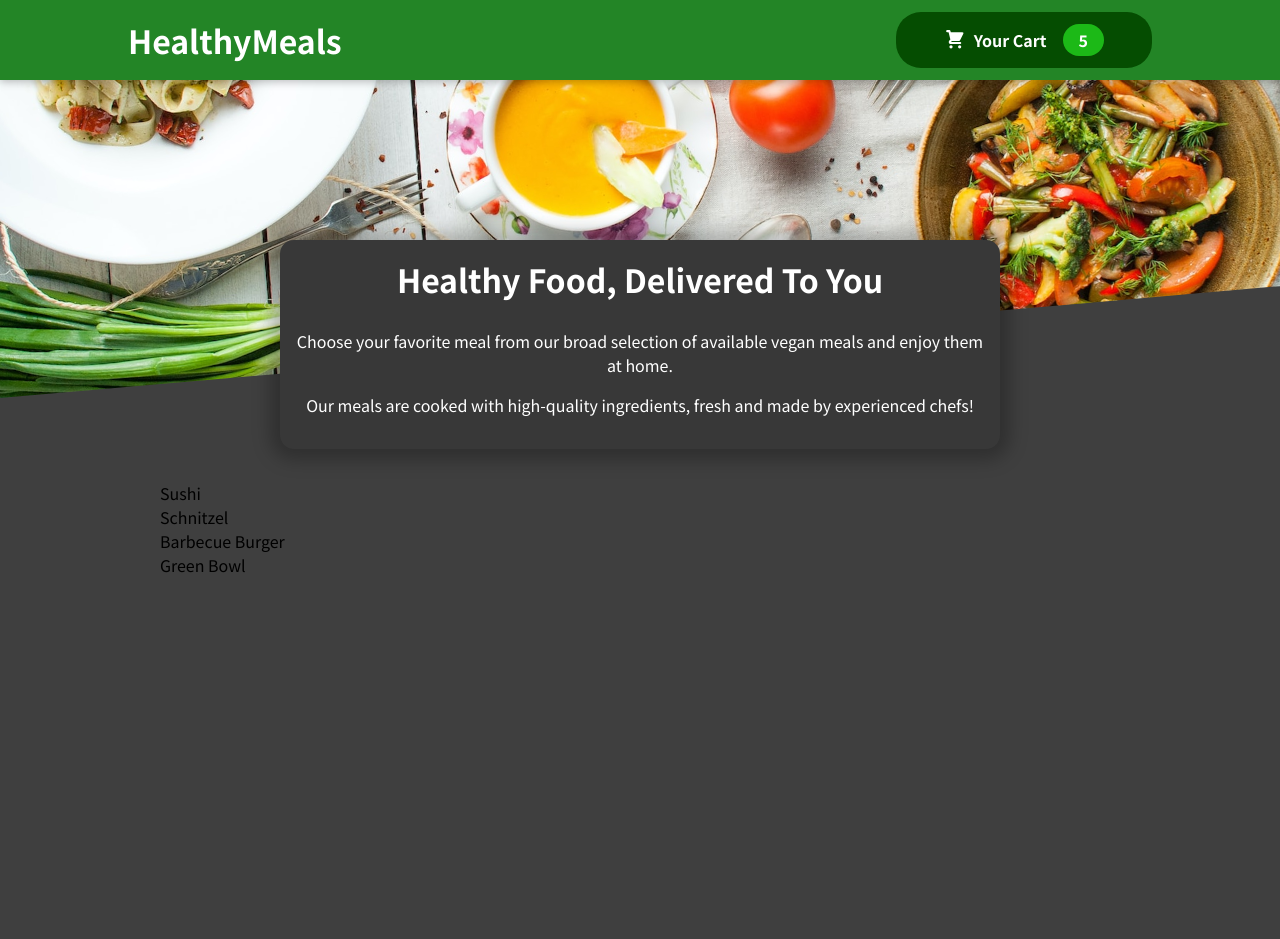
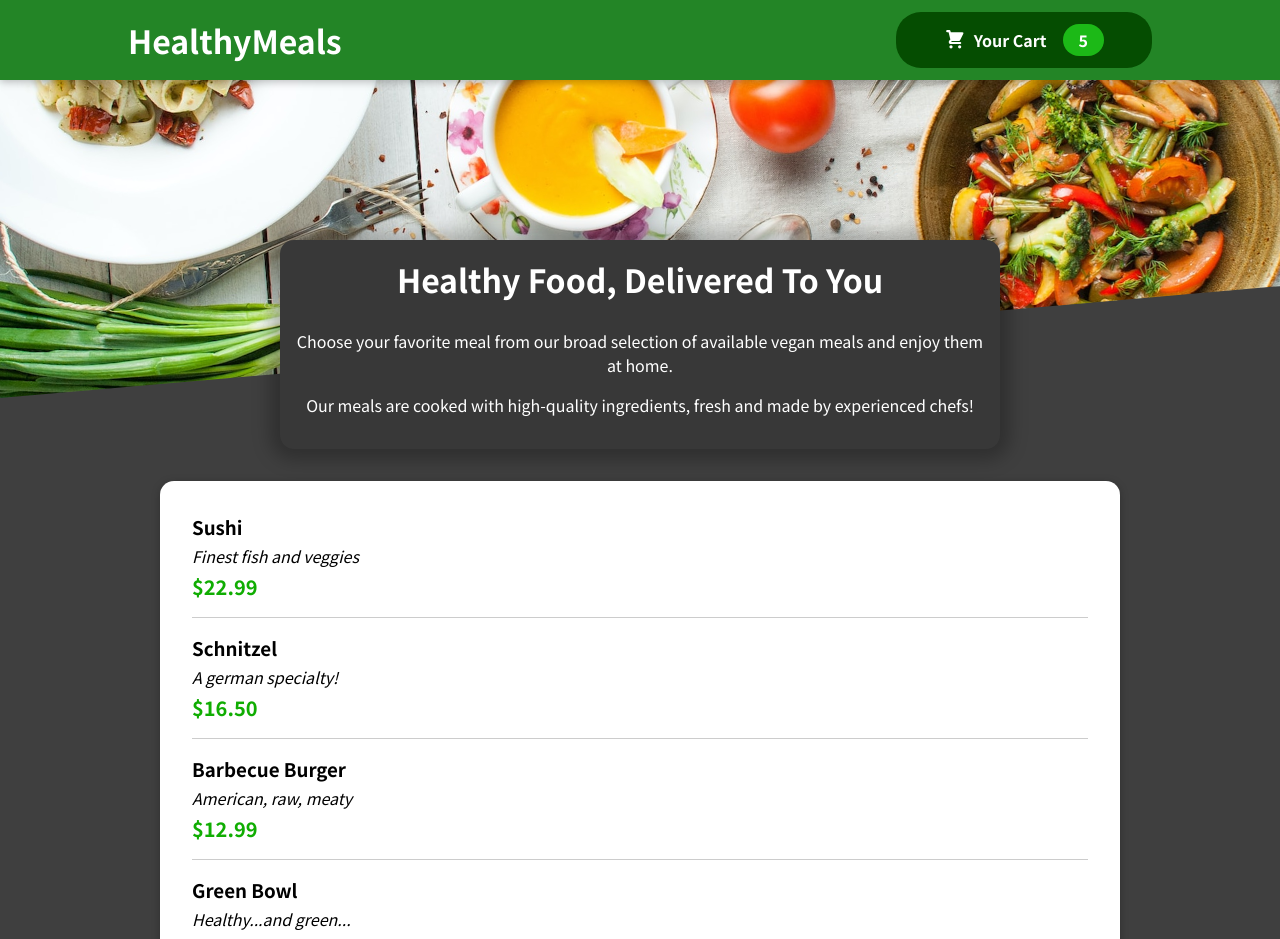
Before and after one commit to GabrielOliveira-1/food-order-app, a React (Create React App) app: page / in a window 1280 px wide. Shown: the top 939 px of the page. Before the commit the page ends 800 px from the top, so only its background shows below. Built offline with nearby package versions, Linux system fonts and the light colour scheme.

Commit message:
Update food list style
- Add MealItem.js, Card.js amd its respective CSS modules

- Add MealItemform template to implement later

- Implement MealItem and AvailableMeals logic

```diff
--- a/src/App.js
+++ b/src/App.js
@@ -1,6 +1,7 @@
 import { Fragment } from "react";
 import Header from "./Components/Layout/Header";
 import Meals from "./Components/Meals/Meals";
+import MealItem from "./Components/Meals/MealItem/MealItem";
 
 function App() {
   return (
--- a/src/Components/Meals/AvailableMeals.js
+++ b/src/Components/Meals/AvailableMeals.js
@@ -1,4 +1,6 @@
+import Card from "../UI/Card";
 import classes from "./AvailableMeals.module.css";
+import MealItem from "./MealItem/MealItem";
 
 const DUMMY_MEALS = [
   {
@@ -28,11 +30,20 @@
 ];
 
 const AvailableMeals = () => {
-  const mealsList = DUMMY_MEALS.map((meal) => <li>{meal.name} </li>);
+  const mealsList = DUMMY_MEALS.map((meal) => (
+    <MealItem
+      key={meal.id}
+      name={meal.name}
+      description={meal.description}
+      price={meal.price}
+    />
+  ));
 
   return (
     <section className={classes.meals}>
-      <ul>{mealsList}</ul>
+      <Card>
+        <ul>{mealsList}</ul>
+      </Card>
     </section>
   );
 };
--- /dev/null
+++ b/src/Components/Meals/MealItem/MealItem.js
@@ -0,0 +1,19 @@
+// import MealItemForm from "./";
+import classes from "./MealItem.module.css";
+
+const MealItem = (props) => {
+  const price = `$${props.price.toFixed(2)}`;
+
+  return (
+    <li className={classes.meal}>
+      <div>
+        <h3>{props.name}</h3>
+        <div className={classes.description}>{props.description}</div>
+        <div className={classes.price}>{price}</div>
+      </div>
+      <div>{/* <MealItemForm /> */}</div>
+    </li>
+  );
+};
+
+export default MealItem;
--- /dev/null
+++ b/src/Components/Meals/MealItem/MealItem.module.css
@@ -0,0 +1,22 @@
+.meal {
+  display: flex;
+  justify-content: space-between;
+  margin: 1rem;
+  padding-bottom: 1rem;
+  border-bottom: 1px solid #ccc;
+}
+
+.meal h3 {
+  margin: 0 0 0.25rem 0;
+}
+
+.description {
+  font-style: italic;
+}
+
+.price {
+  margin-top: 0.25rem;
+  font-weight: bold;
+  color: #10ad02;
+  font-size: 1.25rem;
+}
--- /dev/null
+++ b/src/Components/UI/Card.js
@@ -0,0 +1,7 @@
+import classes from "./Card.module.css";
+
+const Card = (props) => {
+  return <div className={classes.card}>{props.children}</div>;
+};
+
+export default Card;
--- /dev/null
+++ b/src/Components/UI/Card.module.css
@@ -0,0 +1,6 @@
+.card {
+  padding: 1rem;
+  box-shadow: 0 2px 8px rgba(0, 0, 0, 0.25);
+  border-radius: 14px;
+  background-color: white;
+}
```
Also changed, not shown: src/Components/Meals/MealItem/MealItemForm.js (added).
